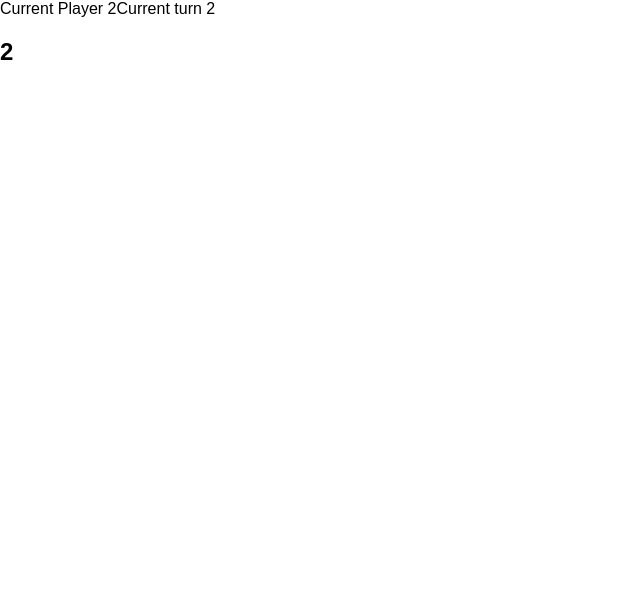
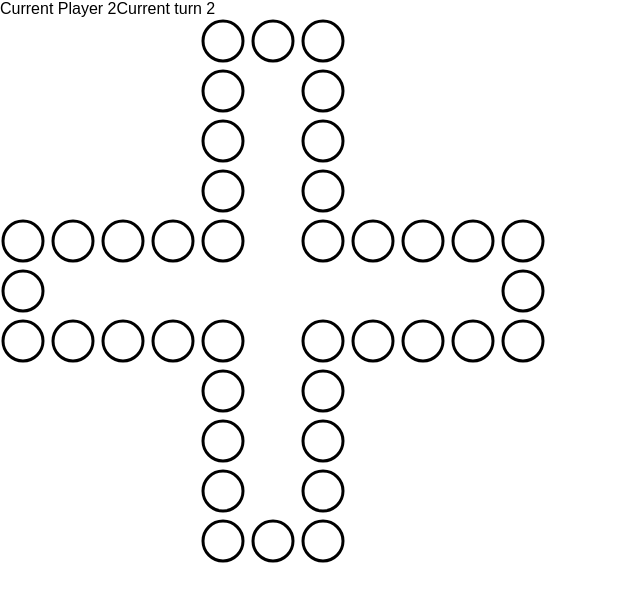
Before and after one commit to seriousManual/dog, a React (Create React App) app: page / in a window 1280 px wide. Shown: the top 602 px of the page, without its empty margins (0-640 px from the left). Built offline with nearby package versions, Linux system fonts and the light colour scheme.

Commit message:
frontend board

```diff
--- a/src/App.jsx
+++ b/src/App.jsx
@@ -1,10 +1,10 @@
 import React, { Component } from 'react';
 import Board from './components/Board';
 import GameStatistics from './components/GameStatistics';
-import Space from './components/Space';
 import Dice from './components/Dice';
 
 class App extends Component {
+
   render() {
     return (
       <div className="App">
--- a/src/components/Board.jsx
+++ b/src/components/Board.jsx
@@ -1,10 +1,49 @@
 import React, { Component } from 'react';
+import Field from "./Field";
 
 class Board extends Component {
   render() {
+
+    const BOARD_SIZE = 550;
+
+    const spacesMap = [
+      [4, 0], [5, 0], [6, 0],
+      [6, 1], [6, 2], [6, 3], [6, 4],
+      [7, 4], [8, 4], [9, 4],
+      [10, 4], [10, 5], [10, 6],
+      [9, 6], [8, 6], [7, 6], [6, 6],
+      [6, 7], [6, 8], [6, 9],
+      [6, 10], [5, 10], [4, 10],
+      [4, 9], [4, 8], [4, 7], [4, 6],
+      [3, 6], [2, 6], [1, 6],
+      [0, 6], [0, 5], [0, 4],
+      [1, 4], [2, 4], [3, 4], [4, 4],
+      [4, 3], [4, 2], [4, 1],
+    ]
+
+    var spaceKey = 0;
+    var coordScalar = (BOARD_SIZE / 11);
+    var spaceSize = coordScalar / 2.5;
+    var borderWidth = 3;
+    let spaces = spacesMap.map((coord) => {
+        spaceKey++;
+        return <Field
+            x={coord[0] * coordScalar + spaceSize + borderWidth}
+            y={coord[1] * coordScalar + spaceSize + borderWidth}
+            r={spaceSize}
+            borderWidth={borderWidth}
+            key={spaceKey}
+        />
+    })
+
+    console.log(spaces.length)
     return (
       <div className="board">
-          {this.props.children}
+          <svg height={BOARD_SIZE} width={BOARD_SIZE}>
+          {/* {this.props.children} */}
+          {spaces}
+          </svg>
+
       </div>
     );
   }
--- /dev/null
+++ b/src/components/Field.jsx
@@ -0,0 +1,13 @@
+import React, { Component } from 'react';
+
+class Field extends Component {
+  render() {
+    let {x, y, r} = this.props;
+
+    return (
+      <circle cx={x} cy={y} r={r} stroke="black" strokeWidth="3" fill="white" />
+    );
+  }
+}
+
+export default Field;
--- a/src/components/Space.jsx
+++ /dev/null
@@ -1,15 +0,0 @@
-import React, { Component } from 'react';
-
-class Space extends Component {
-  render() {
-    return (
-      <div className="space">
-        <svg height="100" width="100">
-          <circle cx="50" cy="50" r="40" stroke="black" strokeWidth="3" fill="white" />
-        </svg>
-      </div>
-    );
-  }
-}
-
-export default Space;
```
